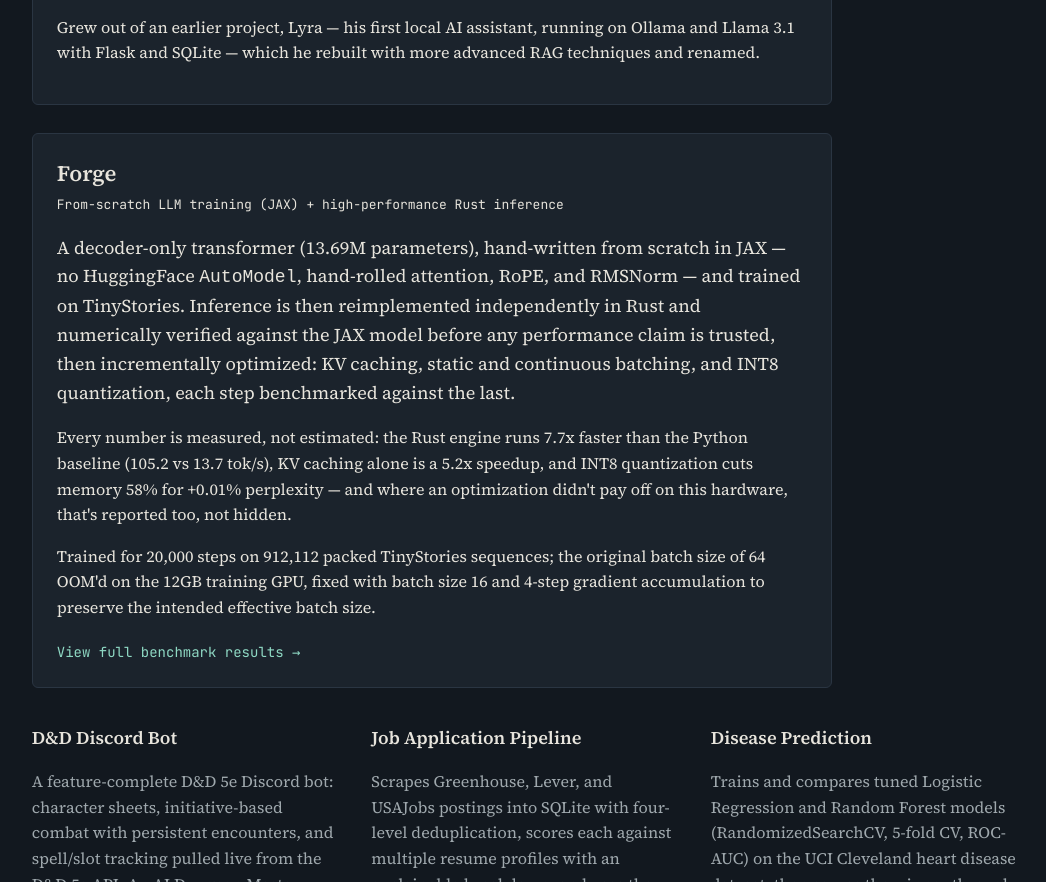
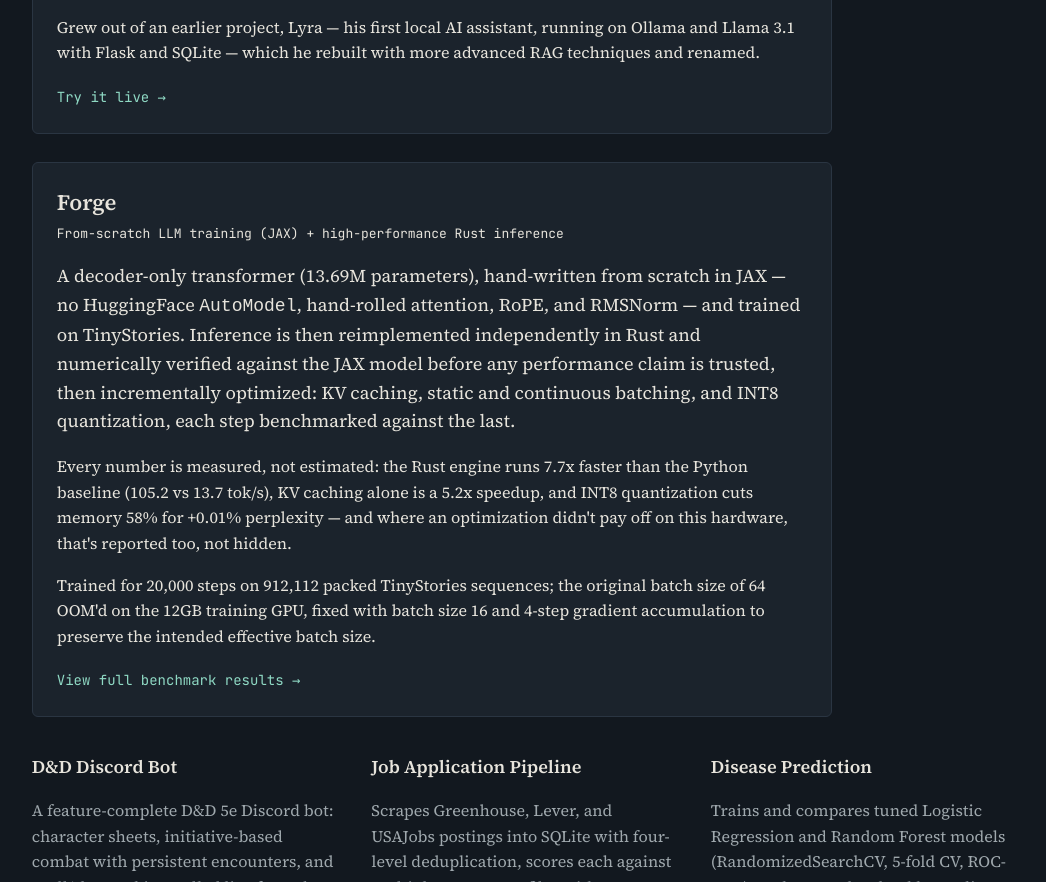
Before and after one commit to SergioL22/Portfolio-, a website: page index.html in a window 1280 px wide. Shown: the part 1692-2574 px from the top of the page, without its empty margins (115-1161 px from the left). Drawn offline with Linux system fonts and the light colour scheme.

Commit message:
Add live BioLyra Streamlit demo link

```diff
--- a/data/knowledge.js
+++ b/data/knowledge.js
@@ -52,6 +52,7 @@ every application. Architecture:
 BioLyra grew out of an earlier project called Lyra, his first local AI assistant
 (Ollama/Llama 3.1, Flask, SQLite), which he iterated on with more advanced RAG
 techniques and renamed BioLyra.
+A live demo is public at biolyra-orbscaelxwlx7utxth6nue.streamlit.app.
 
 ## Flagship project: Forge
 From-scratch LLM training (JAX) + high-performance Rust inference. His most recently
--- a/index.html
+++ b/index.html
@@ -83,6 +83,9 @@
         Grew out of an earlier project, Lyra — his first local AI assistant, running on
         Ollama and Llama 3.1 with Flask and SQLite — which he rebuilt with more advanced
         RAG techniques and renamed.
+      </p>
+      <p class="project-link">
+        <a href="https://biolyra-orbscaelxwlx7utxth6nue.streamlit.app" target="_blank" rel="noopener">Try it live &rarr;</a>
       </p>
     </article>
 
```
